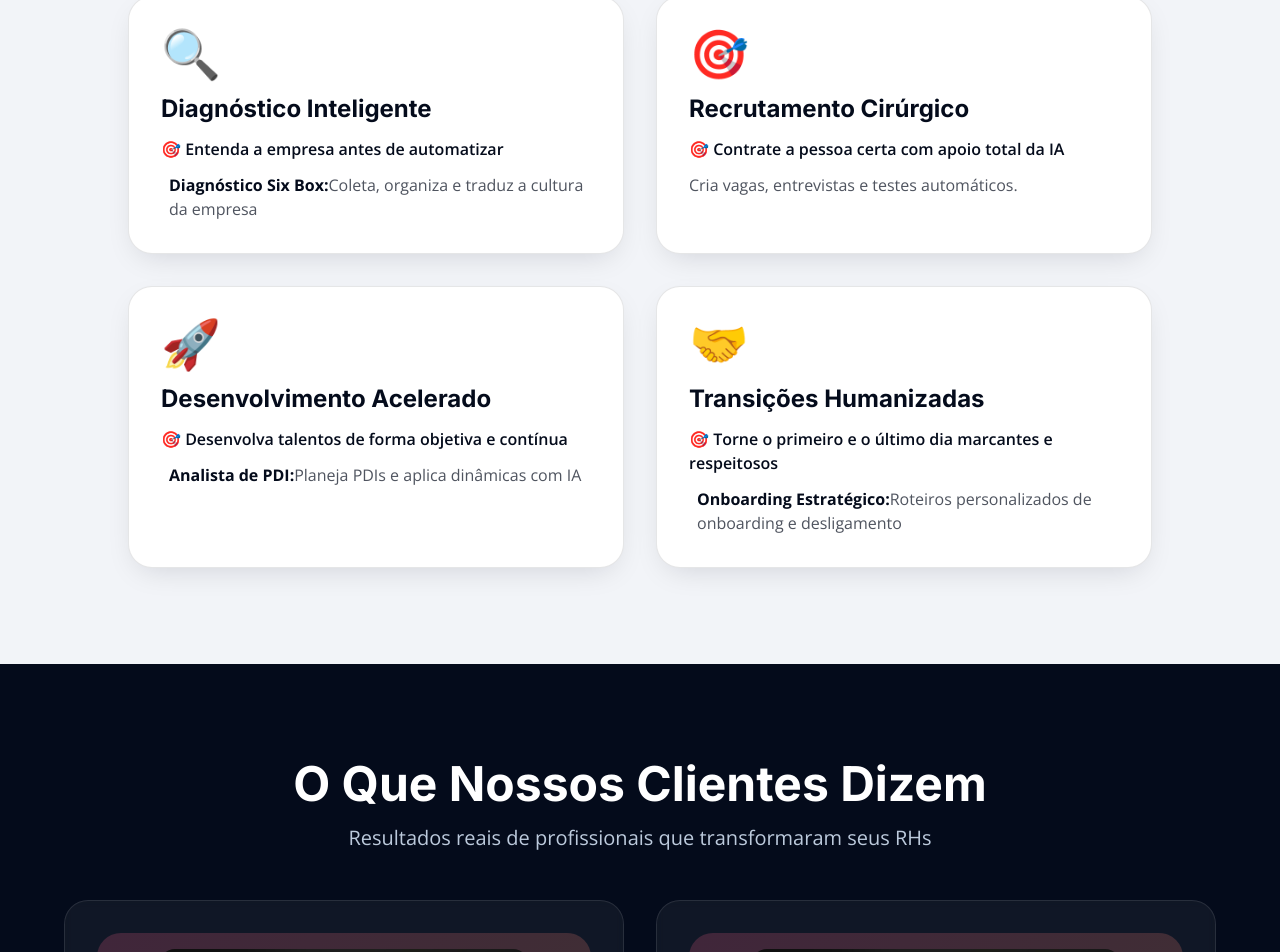
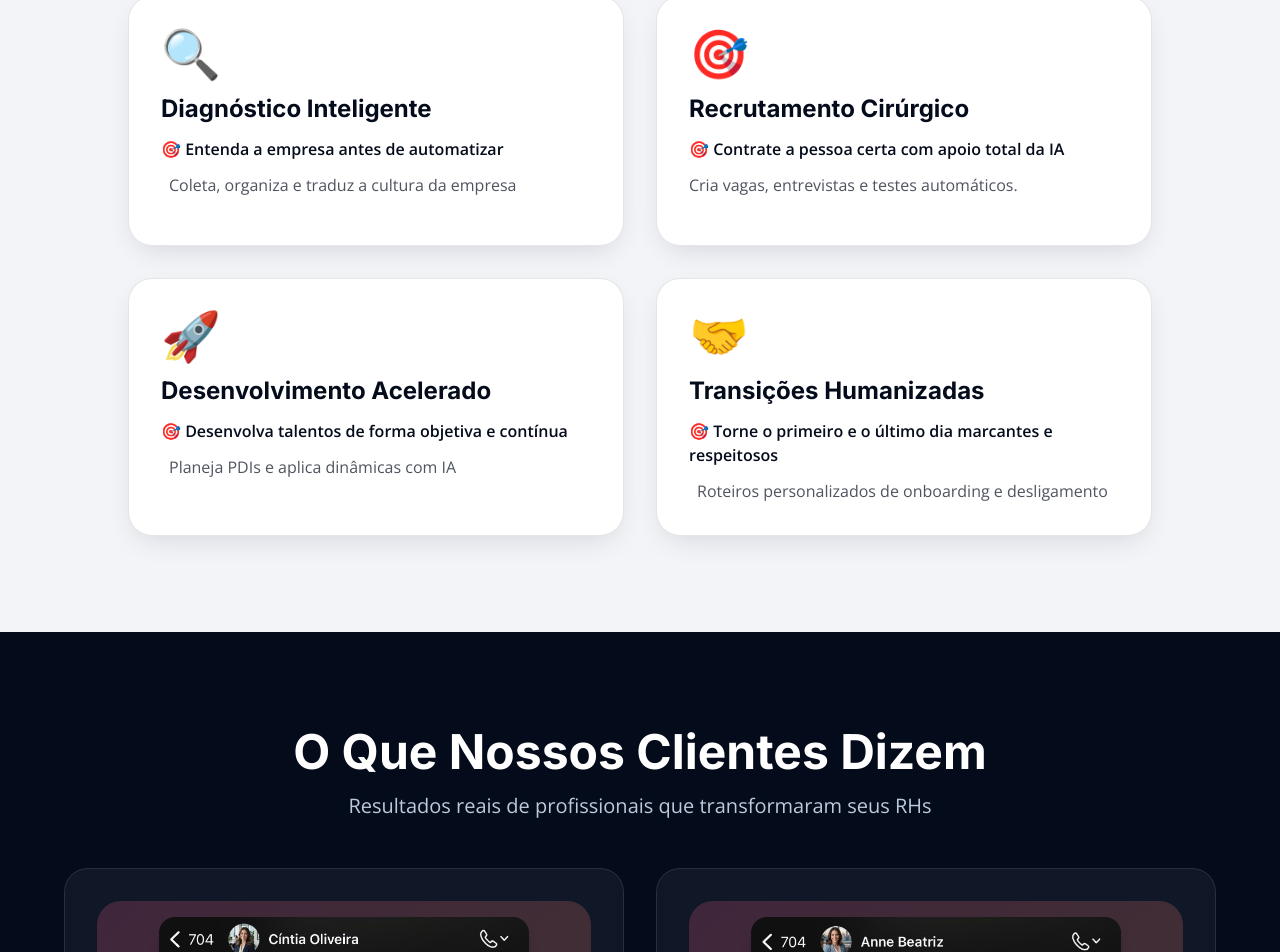
Before and after one commit to Pedrocruzr/Biblioteca-de-Prompts, a React (Vite) app: page / in a window 1280 px wide. Shown: the part 2815-3767 px from the top of the page. Built offline with nearby package versions, Linux system fonts and the light colour scheme; the HTML template or start-up script is replaced by a standard one.

Commit message:
[dyad] Removing text from the fourth section - wrote 1 file(s)

```diff
--- a/src/pages/VendasRHTurbo360.tsx
+++ b/src/pages/VendasRHTurbo360.tsx
@@ -200,7 +200,7 @@ const VendasRHTurbo360 = () => {
                 <li className="flex gap-2 items-start">
                   <span className="text-rh-magenta mt-1">
                 </span>
-                  <span className="text-base text-rh-text-light/70"><strong className="text-rh-text-light">Diagnóstico Six Box:</strong>Coleta, organiza e traduz a cultura da empresa</span>
+                  <span className="text-base text-rh-text-light/70">Coleta, organiza e traduz a cultura da empresa</span>
                 </li>
               </ul>
             </div>
@@ -227,7 +227,7 @@ const VendasRHTurbo360 = () => {
                 <li className="flex gap-2 items-start">
                   <span className="text-rh-magenta mt-1">
                 </span>
-                  <span className="text-base text-rh-text-light/70"><strong className="text-rh-text-light">Analista de PDI:</strong>Planeja PDIs e aplica dinâmicas com IA</span>
+                  <span className="text-base text-rh-text-light/70">Planeja PDIs e aplica dinâmicas com IA</span>
                 </li>
               </ul>
             </div>
@@ -240,7 +240,7 @@ const VendasRHTurbo360 = () => {
                 <li className="flex gap-2 items-start">
                   <span className="text-rh-magenta mt-1">
                 </span>
-                  <span className="text-base text-rh-text-light/70"><strong className="text-rh-text-light">Onboarding Estratégico:</strong>Roteiros personalizados de onboarding e desligamento</span>
+                  <span className="text-base text-rh-text-light/70">Roteiros personalizados de onboarding e desligamento</span>
                 </li>
               </ul>
             </div>
```
